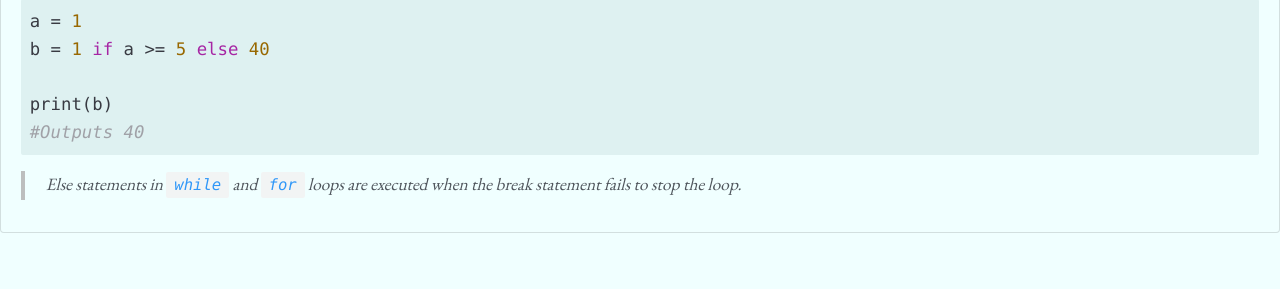
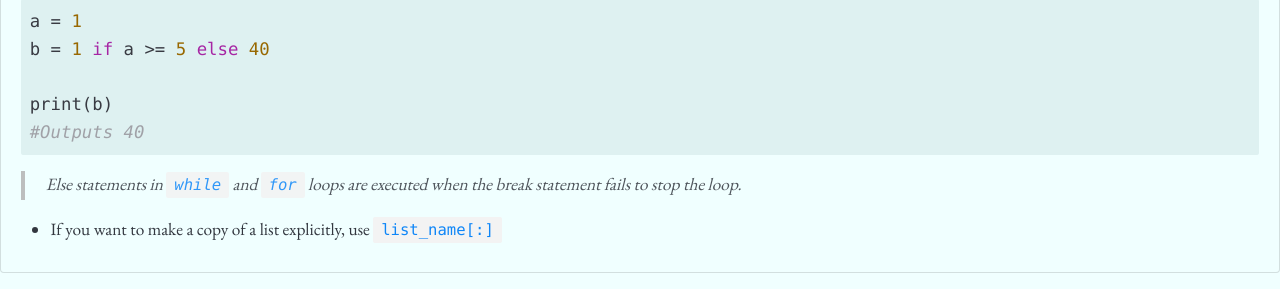
Before and after one commit to project-graveyard/Self-Reference, a Flask app: page /python in a window 1280 px wide, after a click on "Things To Note". Shown: the part 3338-3627 px from the top of the page. Before the commit the page ends 3571 px from the top, so only its background shows below. Run offline with Flask 2, Linux system fonts and the light colour scheme; some libraries are stand-ins or nearby versions.

Commit message:
Update things to note for python

```diff
--- a/app/templates/python/note.html
+++ b/app/templates/python/note.html
@@ -153,6 +153,9 @@ print(b)
 <blockquote>
 <p>Else statements in <code class="inline-code">while</code> and <code class="inline-code">for</code> loops are executed when the break statement fails to stop the loop.</p>
 </blockquote>
+<ul>
+    <li>If you want to make a copy of a list explicitly, use <code class="inline-code">list_name[:]</code></li>
+</ul>
 </div></div>
     </div>
 </div>
```
